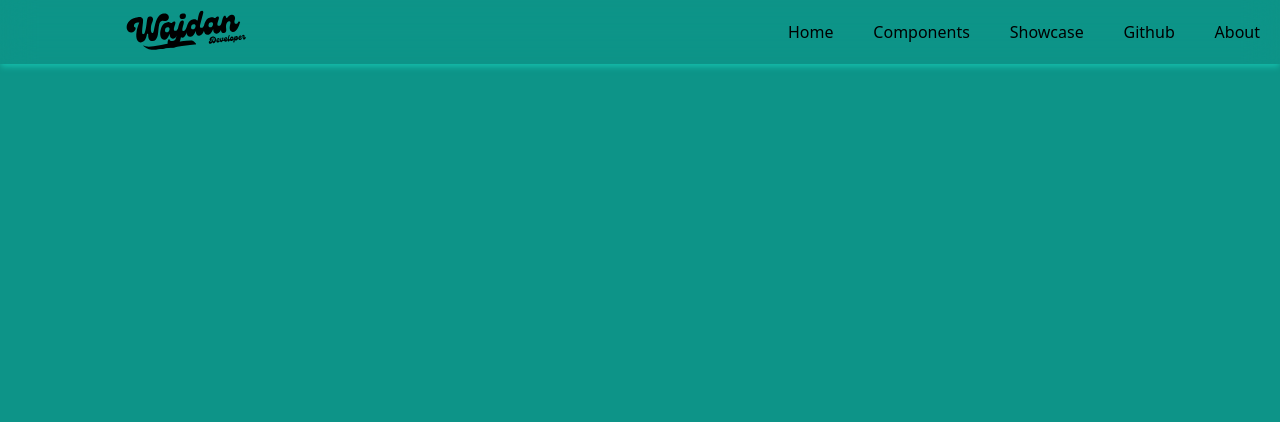
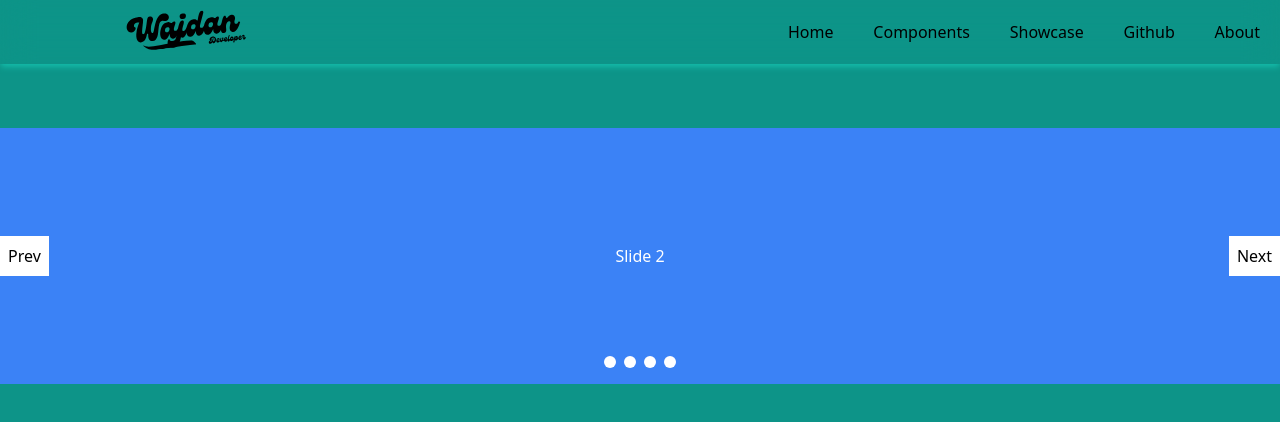
Before and after one commit to aliwajdann/aliwajdan.site, a React (Vite) app: page / in a window 1280 px wide. Shown: the top 422 px of the page. Built offline with nearby package versions, Linux system fonts and the light colour scheme.

Commit message:
just checking

```diff
--- a/package.json
+++ b/package.json
@@ -14,6 +14,7 @@
     "@fortawesome/free-solid-svg-icons": "^6.6.0",
     "@fortawesome/react-fontawesome": "^0.2.2",
     "@reduxjs/toolkit": "^2.2.7",
+    "classnames": "^2.5.1",
     "react": "^18.3.1",
     "react-dom": "^18.3.1",
     "react-redux": "^9.1.2",
--- a/src/App.tsx
+++ b/src/App.tsx
@@ -7,7 +7,6 @@ function App() {
     <>
       <Header />
       <Outlet />
-      <Tailwindbar />
     </>
   )
 }
--- /dev/null
+++ b/src/Components/Slider.tsx
@@ -0,0 +1,87 @@
+import React, { useEffect, useState, useRef } from "react";
+import classNames from "classnames";
+
+const Slider: React.FC = () => {
+  const slides = [
+    { id: 1, content: "Slide 1" },
+    { id: 2, content: "Slide 2" },
+    { id: 3, content: "Slide 3" },
+    { id: 4, content: "Slide 4" },
+  ];
+
+  const [currentSlide, setCurrentSlide] = useState(0);
+  const slideInterval = useRef<number | null>(null); // Explicit type
+
+  // Autoplay functionality
+  useEffect(() => {
+    startAutoPlay();
+    return () => stopAutoPlay();
+  }, []);
+
+  const startAutoPlay = () => {
+    slideInterval.current = setInterval(() => {
+      setCurrentSlide((prev) => (prev + 1) % slides.length);
+    }, 3000); // Change slides every 3 seconds
+  };
+
+  const stopAutoPlay = () => {
+    if (slideInterval.current) {
+      clearInterval(slideInterval.current);
+      slideInterval.current = null; // Ensure it's reset to null after stopping
+    }
+  };
+
+  return (
+    <div className="w-full overflow-hidden relative top-32">
+      <div
+        className="flex transition-transform duration-500 ease-in-out"
+        style={{
+          transform: `translateX(-${currentSlide * 100}%)`,
+        }}
+      >
+        {slides.map((slide) => (
+          <div
+            key={slide.id}
+            className="w-full flex-shrink-0 h-64 bg-blue-500 text-white flex items-center justify-center"
+          >
+            <h1>{slide.content}</h1>
+          </div>
+        ))}
+      </div>
+
+      {/* Navigation Buttons */}
+      <button
+        className="absolute left-0 top-1/2 transform -translate-y-1/2 bg-white text-black p-2"
+        onClick={() =>
+          setCurrentSlide((prev) => (prev - 1 + slides.length) % slides.length)
+        }
+      >
+        Prev
+      </button>
+      <button
+        className="absolute right-0 top-1/2 transform -translate-y-1/2 bg-white text-black p-2"
+        onClick={() =>
+          setCurrentSlide((prev) => (prev + 1) % slides.length)
+        }
+      >
+        Next
+      </button>
+
+      {/* Dots Navigation */}
+      <div className="absolute bottom-4 left-1/2 transform -translate-x-1/2 flex space-x-2">
+        {slides.map((_, index) => (
+          <div
+            key={index}
+            className={classNames(
+              "w-3 h-3 rounded-full bg-white",
+              currentSlide === index ? "bg-gray-800" : "bg-gray-400"
+            )}
+            onClick={() => setCurrentSlide(index)}
+          />
+        ))}
+      </div>
+    </div>
+  );
+};
+
+export default Slider;
--- a/src/Components/Tailwindbar.tsx
+++ b/src/Components/Tailwindbar.tsx
@@ -11,7 +11,7 @@ export default function Tailwindbar() {
     const dispatch = useDispatch()
 
   return (
-    <div className={`z-10 absolute top-0 left-0 transition-all duration-500 ease-in-out bg-slate-800 filter backdrop-blur-3xl p-4 h-full w-full ${isOpen? "opacity-100 scale-100" : "opacity-0 scale-95 hidden"}`}>
+    <div onScroll={()=> dispatch(toggle())} className={`z-10 absolute top-0 left-0 lg:hidden transition-all duration-500 ease-in-out bg-slate-800 filter backdrop-blur-3xl p-4 h-lvh w-full ${isOpen? "opacity-100 scale-100" : "opacity-0 scale-95 hidden"}`}>
       <nav  className="z-20 bg-slate-900 h-2/4 w-full rounded-lg">
             <ul className="h-full w-full flex flex-col justify-between font-bold text-slate-300 p-4">
             <div className="flex justify-between">
--- a/src/Header.tsx
+++ b/src/Header.tsx
@@ -1,7 +1,8 @@
 import { useDispatch} from "react-redux"
 import { toggle } from "./Features/IsOpenSlice"
 import { NavLink } from "react-router-dom"
-import logo from "../public/logo.svg"
+import Tailwindbar from "./Components/Tailwindbar"
+import logo from "./assets/logo.svg"
 import { FontAwesomeIcon } from "@fortawesome/react-fontawesome"
 import { faEllipsisVertical,faSearchDollar } from "@fortawesome/free-solid-svg-icons"
 import { useNavigate } from "react-router-dom"
@@ -38,7 +39,7 @@ export default function Header() {
 
     </div>
     </header>
-    {/* <Tailwindbar /> */}
+    <Tailwindbar />
     </>
   )
 }
--- a/src/Pages/Home.tsx
+++ b/src/Pages/Home.tsx
@@ -1,6 +1,8 @@
+import Slider from "../Components/Slider"
 export default function Home() {
   return (
     <div className="h-screen bg-teal-600 w-lvw transition-transform duration-1000 ease-in-out">
+      <Slider></Slider>
     </div>
   )
 }
```
Also changed, not shown: src/assets/logo.svg (renamed from public/logo.svg), 1 other file (tests, documents, lock files or other folders).
